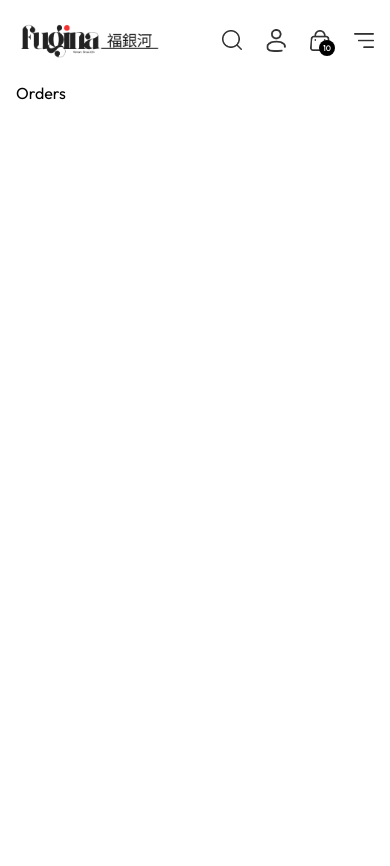
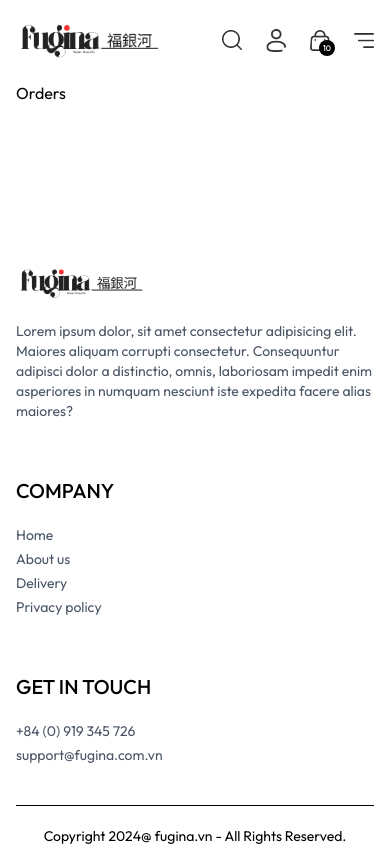
Before and after one commit to dangpvo/FuginaShop-React-Ecommerce, a React (Vite) app: page /orders in a window 390 px wide. Before the commit the page ends 844 px from the top, so only its background shows below. Built offline with nearby package versions, Linux system fonts and the light colour scheme.

Commit message:
feat: finish footer with responsive

```diff
--- a/src/App.jsx
+++ b/src/App.jsx
@@ -10,6 +10,7 @@ import Orders from "./pages/Orders";
 import PlaceOrder from "./pages/PlaceOrder";
 import Product from "./pages/Product";
 import Navbar from "./components/Navbar";
+import Footer from "./components/Footer";
 
 const App = () => {
   return (
@@ -26,6 +27,7 @@ const App = () => {
         <Route path="/place-order" element={<PlaceOrder />} />
         <Route path="/orders" element={<Orders />} />
       </Routes>
+      <Footer></Footer>
     </div>
   );
 };
--- /dev/null
+++ b/src/components/Footer.jsx
@@ -0,0 +1,47 @@
+import React from "react";
+import { assets } from "../assets/assets";
+
+const Footer = () => {
+  return (
+    <div>
+      <div className="flex flex-col sm:grid grid-cols-[3fr_1fr_1fr] gap-14 my-10 mt-40 text-sm">
+        <div>
+          <img src={assets.logo} className="mb-5 w-32" alt="" />
+          <p className="w-full md:w-2/3 text-gray-600">
+            Lorem ipsum dolor, sit amet consectetur adipisicing elit. Maiores
+            aliquam corrupti consectetur. Consequuntur adipisci dolor a
+            distinctio, omnis, laboriosam impedit enim asperiores in numquam
+            nesciunt iste expedita facere alias maiores?
+          </p>
+        </div>
+
+        <div>
+          <p className="text-xl font-medium mb-5">COMPANY</p>
+          <ul className="flex flex-col gap-1 text-gray-600">
+            <li>Home</li>
+            <li>About us</li>
+            <li>Delivery</li>
+            <li>Privacy policy</li>
+          </ul>
+        </div>
+
+        <div>
+          <p className="text-xl font-medium mb-5">GET IN TOUCH</p>
+          <ul className="flex flex-col gap-1 text-gray-600">
+            <li>+84 (0) 919 345 726</li>
+            <li>support@fugina.com.vn</li>
+          </ul>
+        </div>
+      </div>
+
+      <div>
+        <hr />
+        <p className="py-5 text-sm text-center">
+          Copyright 2024@ fugina.vn - All Rights Reserved.
+        </p>
+      </div>
+    </div>
+  );
+};
+
+export default Footer;
```
